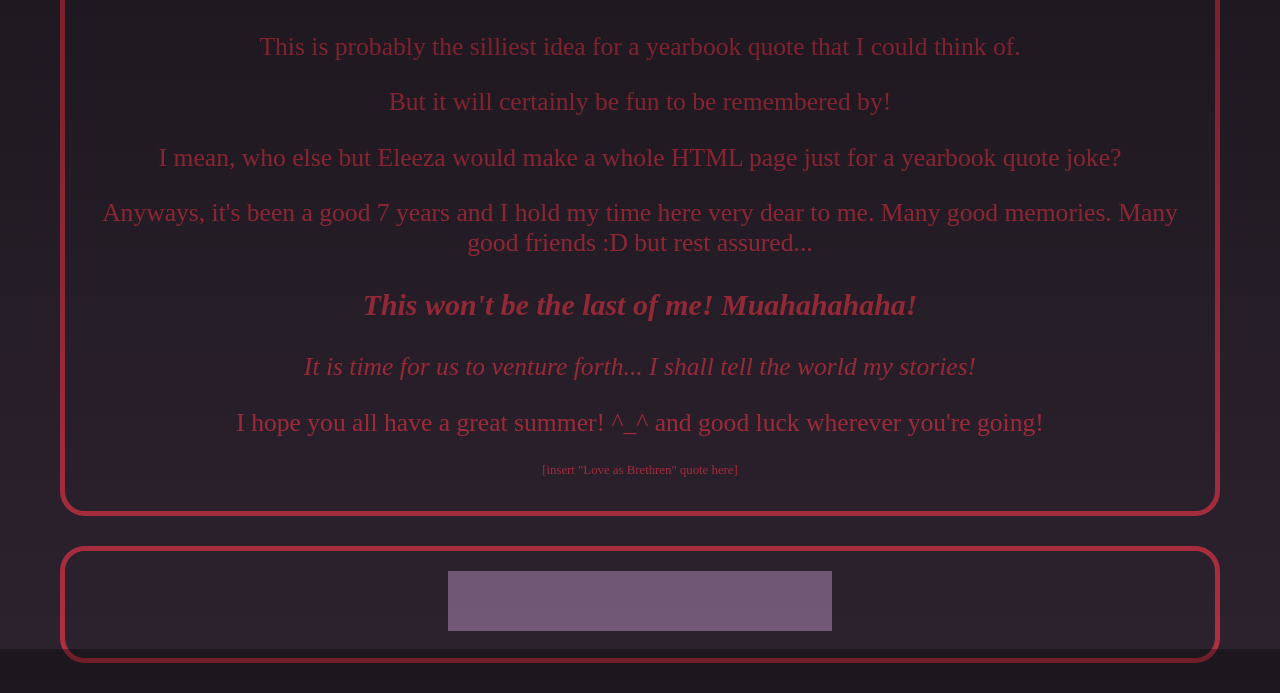
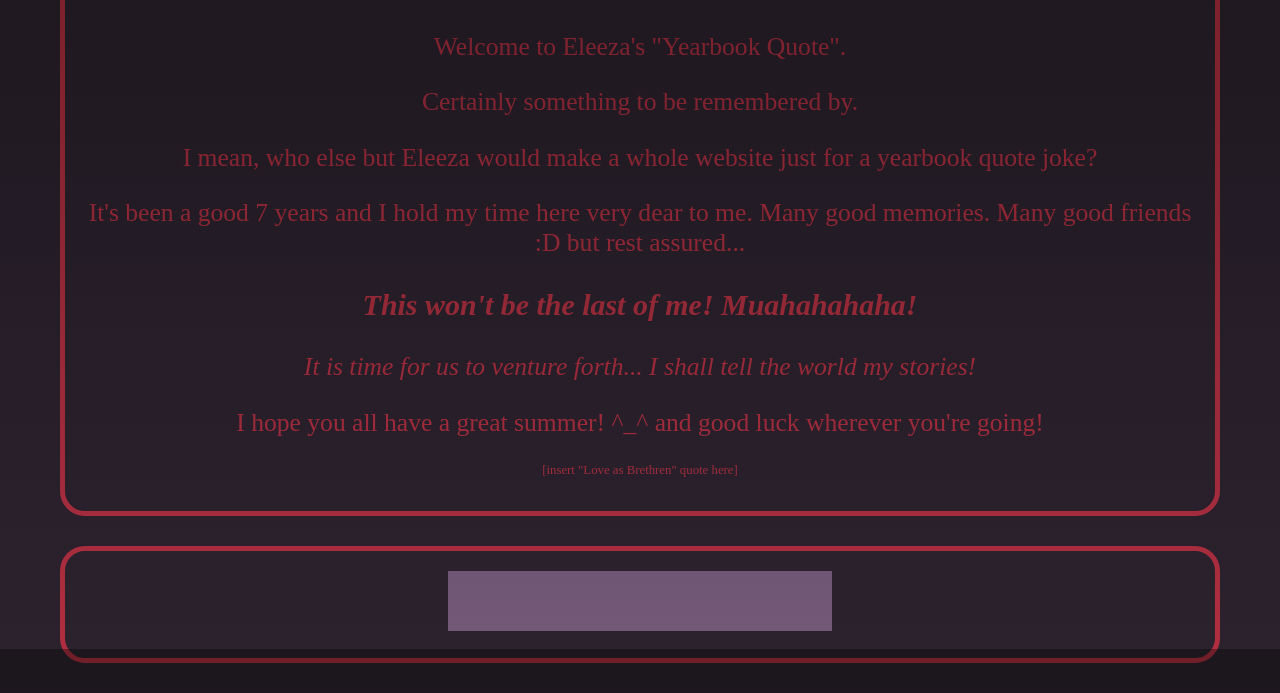
Before and after one commit to E-Lee-Za/eleezas-yearbook-quote, a plain HTML site: page index.html in a window 1280 px wide. Shown: the part 151-844 px from the top of the page. Drawn offline with Linux system fonts and the light colour scheme; grey boxes are pictures that could not be loaded; a web font is replaced by a local one.

Commit message:
Add files via upload

```diff
--- a/index.html
+++ b/index.html
@@ -11,10 +11,10 @@
     <body>
         <div id="maintext">
             <h1>Hello, there.</h1>
-            <p>This is probably the silliest idea for a yearbook quote that I could think of.</p>
-            <p>But it will certainly be fun to be remembered by!</p>
-            <p>I mean, who else but Eleeza would make a whole HTML page just for a yearbook quote joke?</p>
-            <p>Anyways, it's been a good 7 years and I hold my time here very dear to me. Many good memories. Many good friends :D but rest assured...</p>
+            <p>Welcome to Eleeza's "Yearbook Quote".</p>
+            <p>Certainly something to be remembered by.</p>
+            <p>I mean, who else but Eleeza would make a whole website just for a yearbook quote joke?</p>
+            <p>It's been a good 7 years and I hold my time here very dear to me. Many good memories. Many good friends :D but rest assured...</p>
             <h3><i>This won't be the last of me! Muahahahaha!</i></h3>
             <p><i>It is time for us to venture forth... I shall tell the world my stories!</i></p>
             <p>I hope you all have a great summer! ^_^ and good luck wherever you're going!</p>
```
